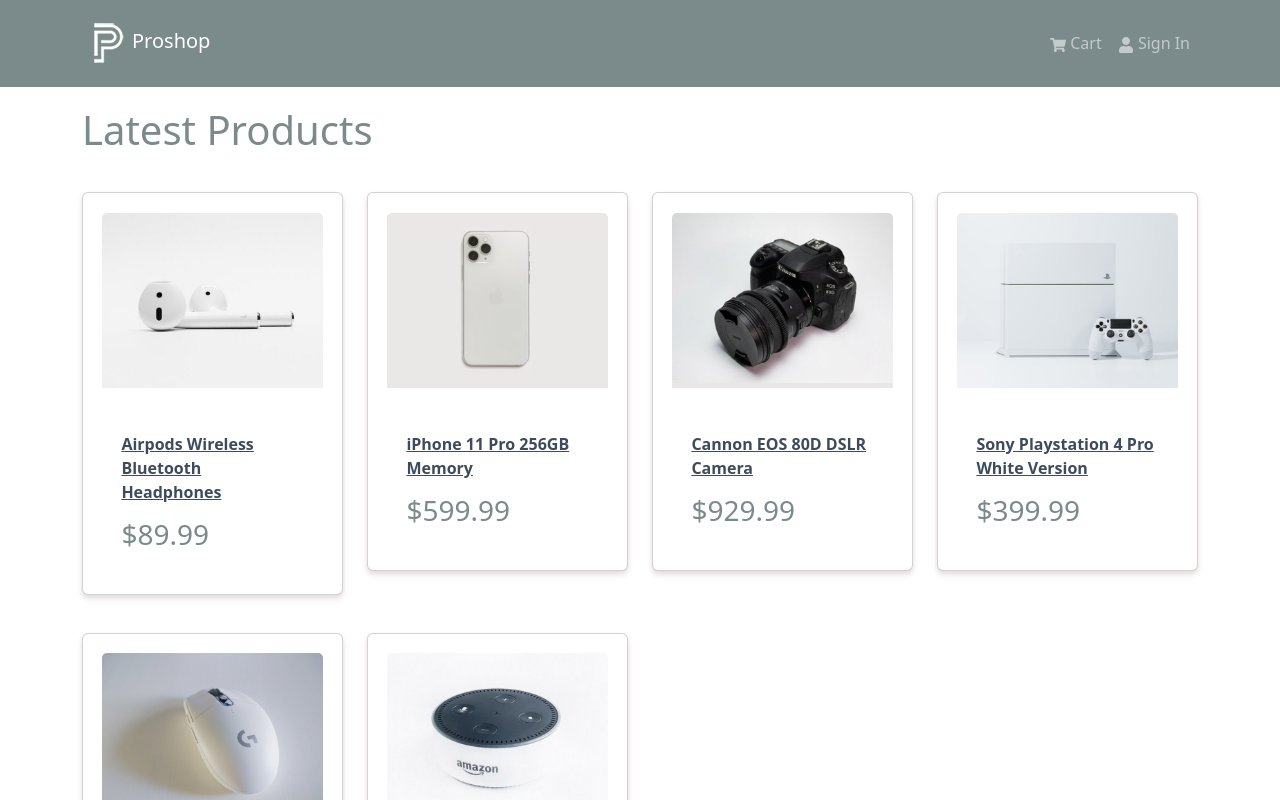
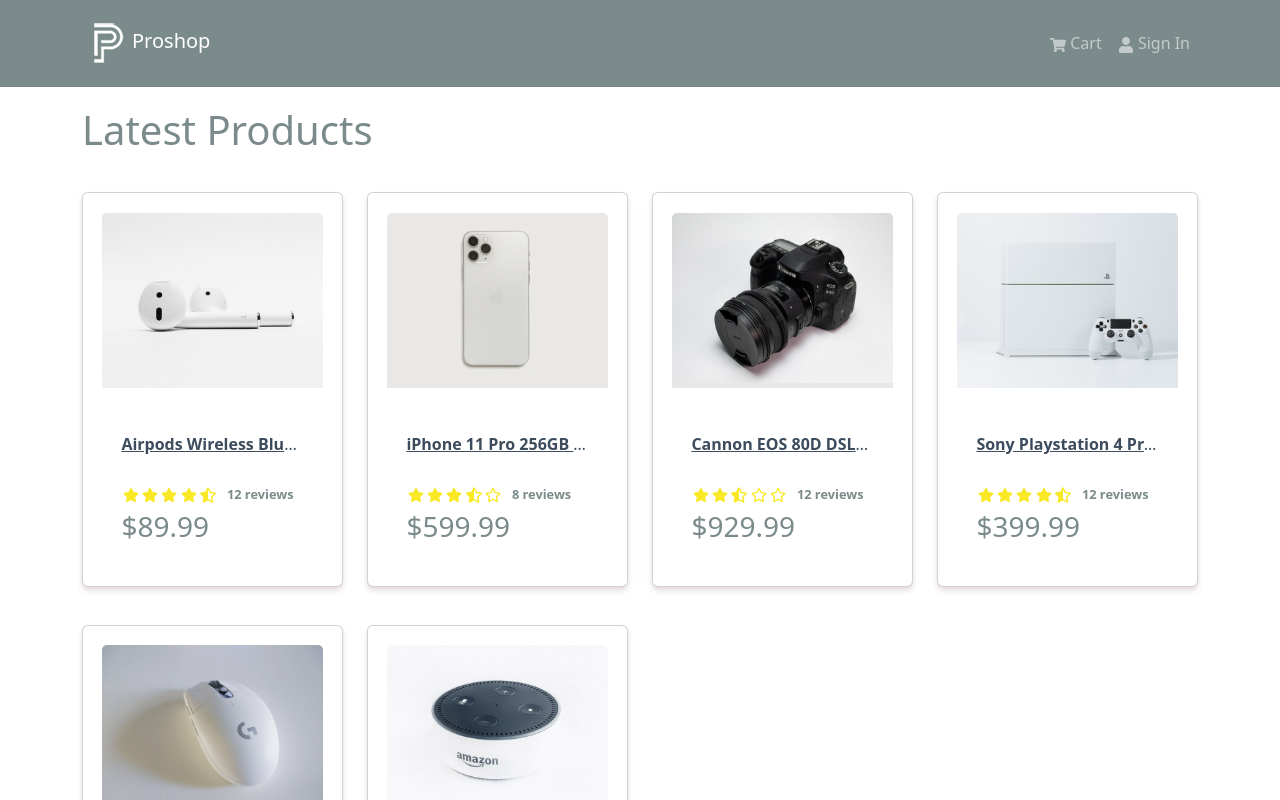
Before and after one commit to nileshparwan/proshop, a React (Create React App) app in the folder frontend/: page / in a window 1280 px wide. Shown: the top 800 px of the page. Built offline with nearby package versions, Linux system fonts and the light colour scheme.

Commit message:
feat(ui): Rating and reviews

```diff
--- a/frontend/src/components/Product.jsx
+++ b/frontend/src/components/Product.jsx
@@ -1,6 +1,7 @@
 import React from 'react';
 import { Card } from 'react-bootstrap';
 import { Link } from 'react-router-dom';
+import Rating from './Rating';
 
 const Product = ({ product }) => {
   return (
@@ -20,10 +21,15 @@ const Product = ({ product }) => {
 
       <Card.Body>
         <Link to={`/product/${product._id}`}>
-          <Card.Title as='p'>
+          <Card.Title as='p' className='product-title'>
             <strong>{product.name}</strong>
           </Card.Title>
         </Link>
+
+        <Card.Text as='div'>
+          <Rating value={product.rating} text={`${product.numReviews} reviews`} />
+        </Card.Text>
+
         <Card.Text as='p' className='fs-3'>
           ${product.price}
         </Card.Text>
--- /dev/null
+++ b/frontend/src/components/Rating.jsx
@@ -0,0 +1,61 @@
+import React from 'react';
+import { FaRegStar, FaStar, FaStarHalfAlt } from 'react-icons/fa';
+
+const Rating = ({ value, text }) => {
+  return (
+    <div className='rating'>
+      <span>
+        {value > 1 ? (
+          <FaStar />
+        ) : value >= 0.5 ? (
+          <FaStarHalfAlt />
+        ) : (
+          <FaRegStar />
+        )}
+      </span>
+
+      <span>
+        {value > 2 ? (
+          <FaStar />
+        ) : value >= 1.5 ? (
+          <FaStarHalfAlt />
+        ) : (
+          <FaRegStar />
+        )}
+      </span>
+
+      <span>
+        {value > 3 ? (
+          <FaStar />
+        ) : value >= 2.5 ? (
+          <FaStarHalfAlt />
+        ) : (
+          <FaRegStar />
+        )}
+      </span>
+
+      <span>
+        {value > 4 ? (
+          <FaStar />
+        ) : value >= 3.5 ? (
+          <FaStarHalfAlt />
+        ) : (
+          <FaRegStar />
+        )}
+      </span>
+
+      <span>
+        {value > 5 ? (
+          <FaStar />
+        ) : value >= 4.5 ? (
+          <FaStarHalfAlt />
+        ) : (
+          <FaRegStar />
+        )}
+      </span>
+      {text && <span className='rating-text'>{text}</span>}
+    </div>
+  );
+};
+
+export default Rating
```
